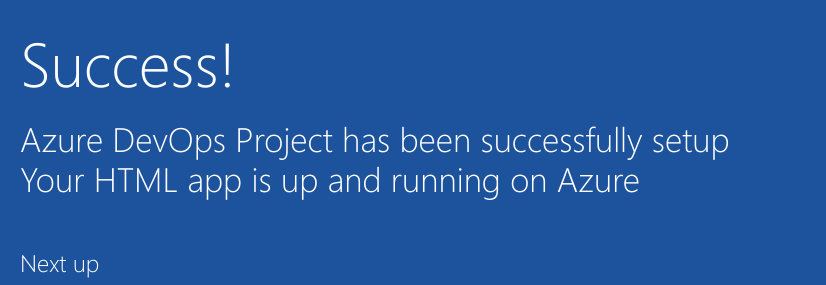
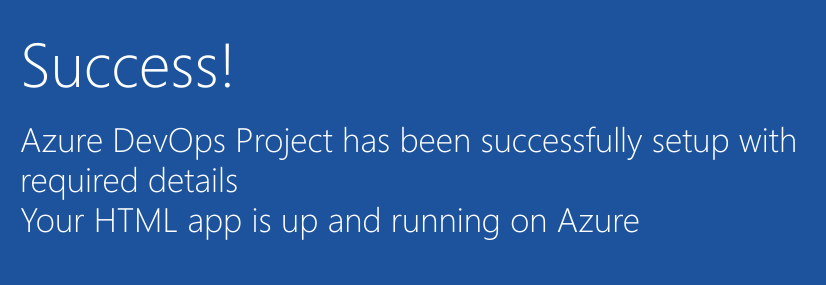
Before and after one commit to Alpha928991/Sample-Project-, a plain HTML site: page index.html in a window 1280 px wide. Shown: the part 352-637 px from the top of the page, 205-1031 px from the left. Drawn offline with Linux system fonts and the light colour scheme.

Commit message:
changes to test1

```diff
--- a/index.html
+++ b/index.html
@@ -19,7 +19,8 @@
         </div>
             <div class="content-body">
                 <div class="success-text">Success!</div>
-                <div class="description line-1"> Azure DevOps Project has been successfully setup</div>
+                <div class="description line-1"> Azure DevOps Project has been successfully setup with required details</div>
+                <!--Changes made in branch test1-->
                 <div class="description line-2"> Your HTML app is up and running on Azure</div>
                 <div class="next-steps-container">
                     <div class="next-steps-header">Next up</div>
```
